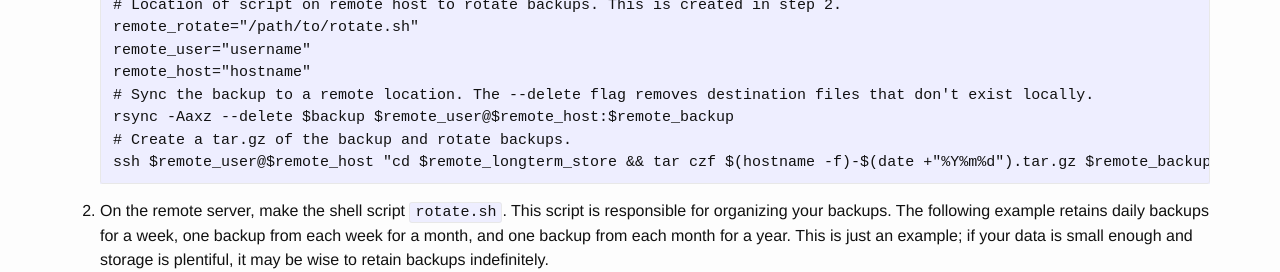
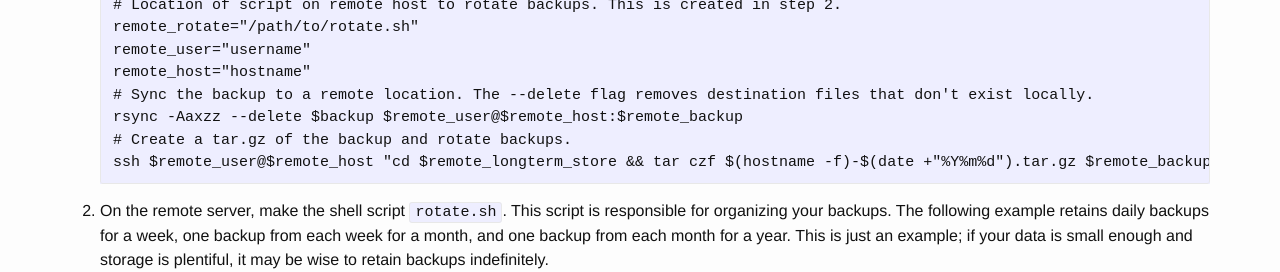
Before and after one commit to NathanRVance/homelinuxserver, a Jekyll site: the page built from _serverdocs/backup-everything-always.markdown, in a window 1280 px wide and 1400 px high. Shown: the part 997-1269 px from the top of the window. Built offline with Jekyll 4.4.1, drawn with Linux system fonts in a browser that asks for light colours; some of the changed text lies outside the part shown.

Commit message:
fixed errors

````diff
--- a/_serverdocs/backup-everything-always.markdown
+++ b/_serverdocs/backup-everything-always.markdown
@@ -42,7 +42,7 @@ Let's get to work implementing this.
    remote_user="username"
    remote_host="hostname"
    # Sync the backup to a remote location. The --delete flag removes destination files that don't exist locally.
-   rsync -Aaxz --delete $backup $remote_user@$remote_host:$remote_backup
+   rsync -Aaxzz --delete $backup $remote_user@$remote_host:$remote_backup
    # Create a tar.gz of the backup and rotate backups.
    ssh $remote_user@$remote_host "cd $remote_longterm_store && tar czf $(hostname -f)-$(date +"%Y%m%d").tar.gz $remote_backup && $remote_rotate"
    ```
--- a/_serverdocs/https-with-nginx.markdown
+++ b/_serverdocs/https-with-nginx.markdown
@@ -1,6 +1,6 @@
 ---
 title: "HTTPS with Nginx"
-desc: "Grab a free domain name from freedns"
+desc: "Host your own website"
 sortable: 2
 ---
 
````
